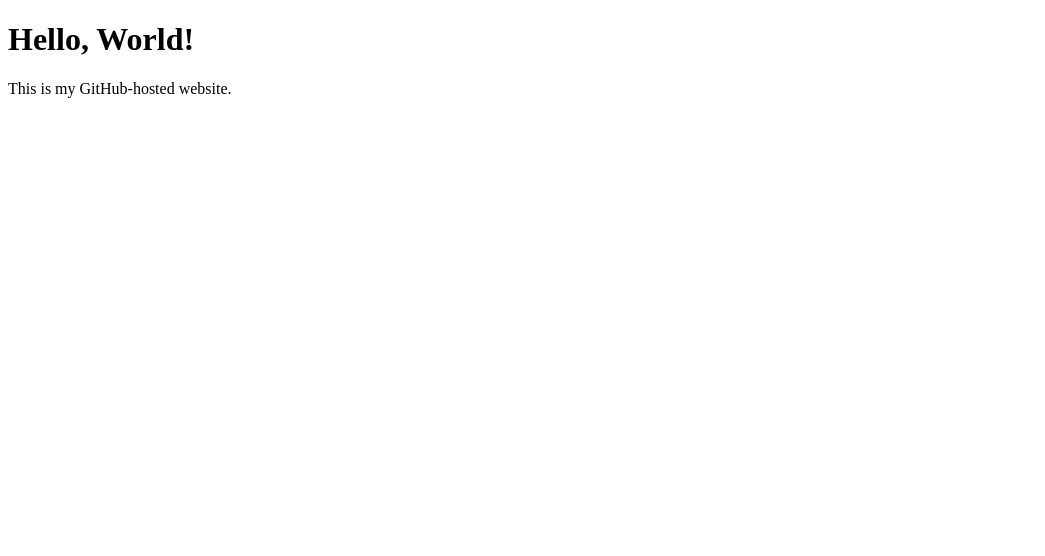
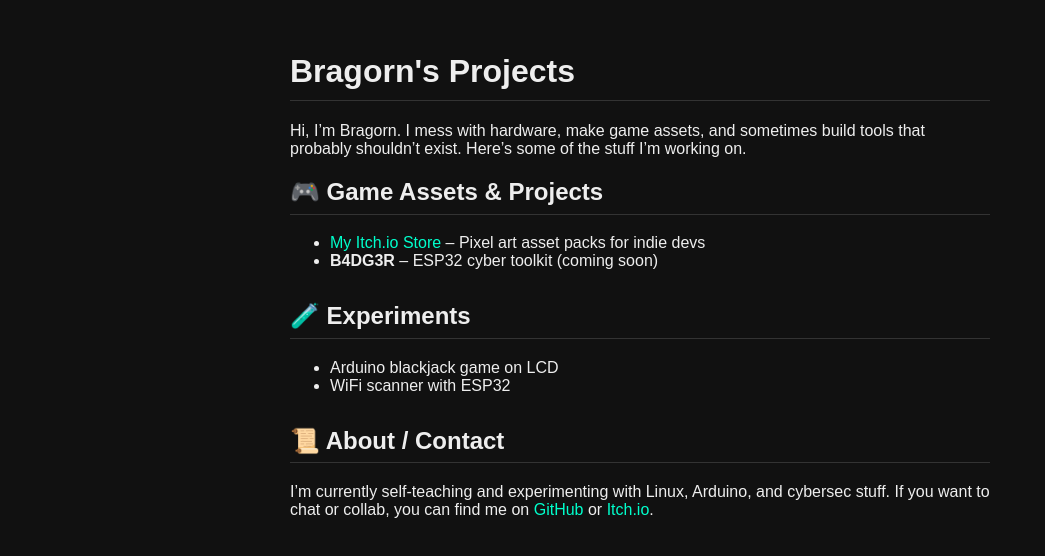
Before and after one commit to Bragorn/bragorn.github.io, a plain HTML site: page index.html in a window 1280 px wide. Shown: the whole page, without its empty margins (0-1045 px from the left). Drawn offline with Linux system fonts and the light colour scheme.

Commit message:
Update index.html
Simple Start

```diff
--- a/index.html
+++ b/index.html
@@ -1,11 +1,53 @@
 <!DOCTYPE html>
-<html>
+<html lang="en">
 <head>
-  <title>Welcome to My Site</title>
   <meta charset="UTF-8">
+  <title>Bragorn's Projects</title>
+  <style>
+    body {
+      font-family: sans-serif;
+      max-width: 700px;
+      margin: auto;
+      padding: 2em;
+      background: #111;
+      color: #eee;
+    }
+    a {
+      color: #00ffcc;
+      text-decoration: none;
+    }
+    h1, h2 {
+      border-bottom: 1px solid #333;
+      padding-bottom: 0.3em;
+    }
+    section {
+      margin-bottom: 2em;
+    }
+  </style>
 </head>
 <body>
-  <h1>Hello, World!</h1>
-  <p>This is my GitHub-hosted website.</p>
+  <h1>Bragorn's Projects</h1>
+  <p>Hi, I’m Bragorn. I mess with hardware, make game assets, and sometimes build tools that probably shouldn’t exist. Here’s some of the stuff I’m working on.</p>
+
+  <section>
+    <h2>🎮 Game Assets & Projects</h2>
+    <ul>
+      <li><a href="https://your-itch-username.itch.io" target="_blank">My Itch.io Store</a> – Pixel art asset packs for indie devs</li>
+      <li><strong>B4DG3R</strong> – ESP32 cyber toolkit (coming soon)</li>
+    </ul>
+  </section>
+
+  <section>
+    <h2>🧪 Experiments</h2>
+    <ul>
+      <li>Arduino blackjack game on LCD</li>
+      <li>WiFi scanner with ESP32</li>
+    </ul>
+  </section>
+
+  <section>
+    <h2>📜 About / Contact</h2>
+    <p>I’m currently self-teaching and experimenting with Linux, Arduino, and cybersec stuff. If you want to chat or collab, you can find me on <a href="https://github.com/YOURUSERNAME" target="_blank">GitHub</a> or <a href="https://your-itch-username.itch.io" target="_blank">Itch.io</a>.</p>
+  </section>
 </body>
 </html>
```
